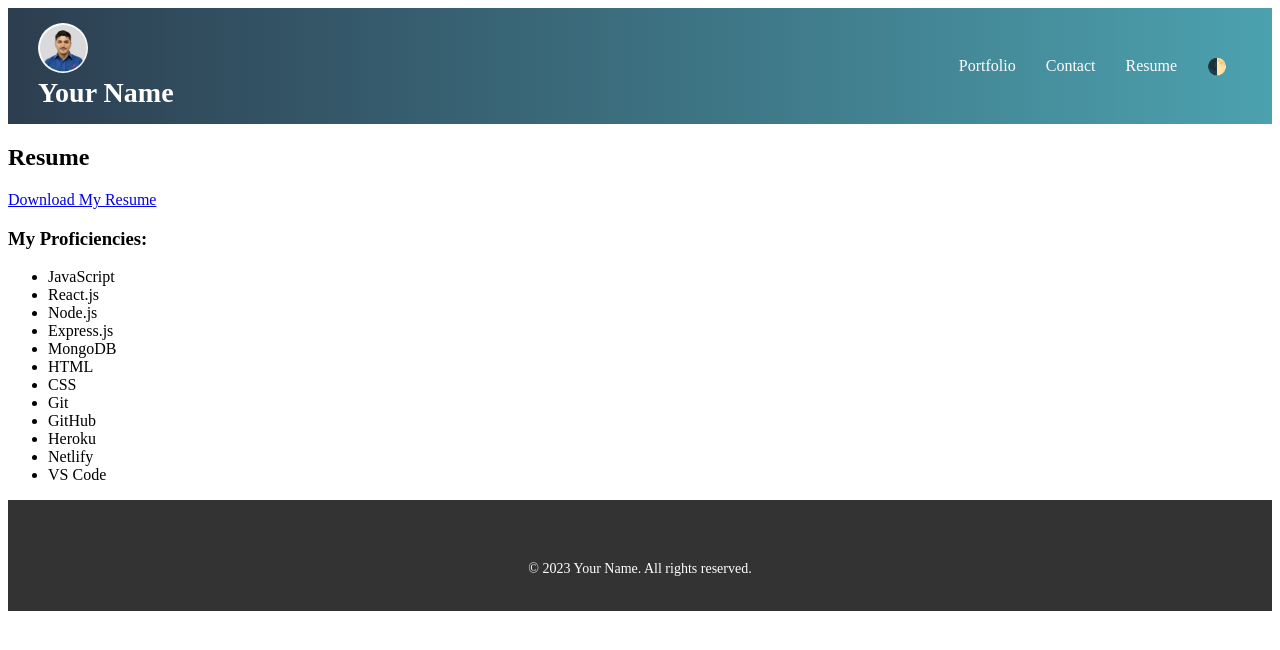
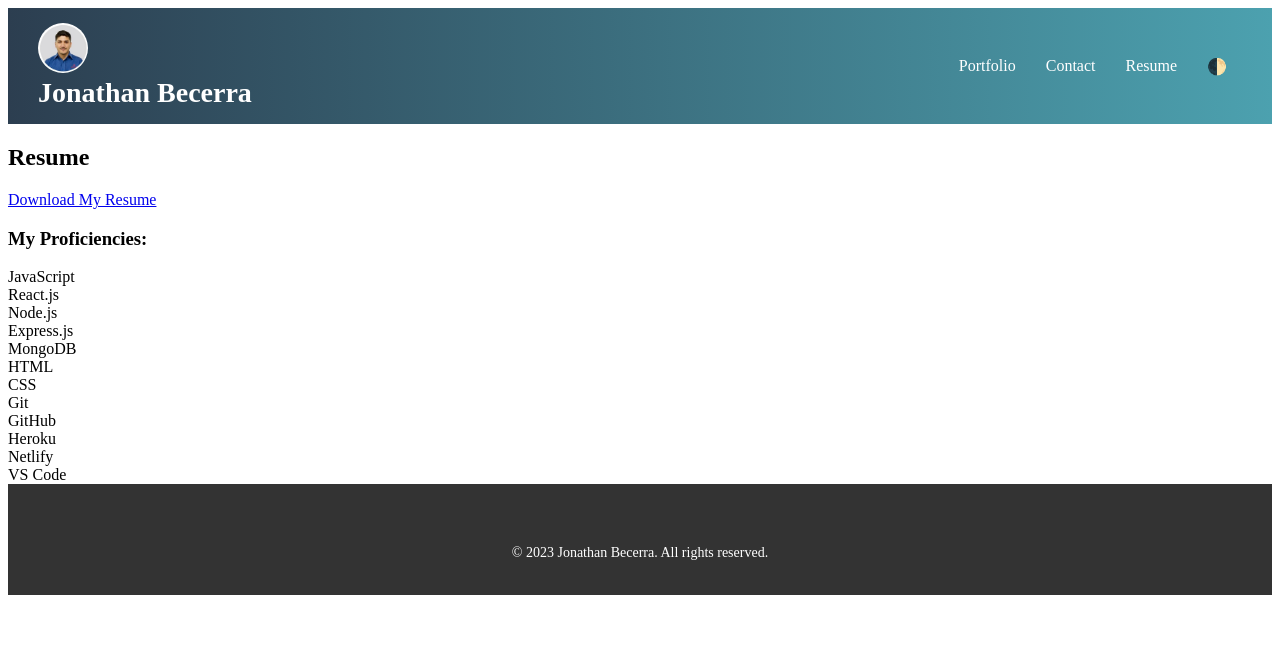
Before and after one commit to jony0418/MyPort, a React (Create React App) app: page / in a window 1280 px wide. Both pictures are taken after a click on the item "Resume". Shown: the top 650 px of the page. Built offline with nearby package versions, Linux system fonts and the light colour scheme.

Commit message:
I added the cv pdf and the images for the portfolio

```diff
--- a/src/components/about/AboutMe.js
+++ b/src/components/about/AboutMe.js
@@ -3,7 +3,7 @@ import '../../styles.css';
 import profileImage from '../../assets/profileImage.png';
 
 const AboutMe = ({ navigateToContact }) => {
-  const skills = ['JavaScript', 'React', 'Node.js', 'CSS', 'HTML']; // Add your skills here
+  const skills = ['JavaScript', 'React', 'Node.js', 'CSS', 'HTML'];
 
   return (
     <section id="about-me-container">
--- a/src/components/footer/Footer.js
+++ b/src/components/footer/Footer.js
@@ -1,5 +1,5 @@
 import React from 'react';
-import '../../styles.css'; // Adjust the path to your CSS file as needed
+import '../../styles.css';
 
 const Footer = () => {
   return (
@@ -14,10 +14,10 @@ const Footer = () => {
         <a href="https://stackoverflow.com/users/youruserid" target="_blank" rel="noreferrer">
           <i className="fab fa-stack-overflow"></i>
         </a>
-        {/* Add other social links as needed */}
+
       </div>
       <p className="footer-text">
-        &copy; {new Date().getFullYear()} Your Name. All rights reserved.
+        &copy; {new Date().getFullYear()} Jonathan Becerra. All rights reserved.
       </p>
     </footer>
   );
--- a/src/components/header/Header.js
+++ b/src/components/header/Header.js
@@ -11,14 +11,14 @@ const Header = ({ setSelectedSection, toggleTheme }) => {
     <header>
       <div id="name-container" onClick={() => handleSectionClick('AboutMe')}>
         <img src={profileImage} alt="Profile" />
-        <h1>Your Name</h1>
+        <h1>Jonathan Becerra</h1>
       </div>
       <nav id="navigation">
         <ul>
           <li onClick={() => handleSectionClick('Portfolio')}>Portfolio</li>
           <li onClick={() => handleSectionClick('Contact')}>Contact</li>
           <li onClick={() => handleSectionClick('Resume')}>Resume</li>
-          <li onClick={toggleTheme}>🌓</li> {/* Theme toggle icon */}
+          <li onClick={toggleTheme}>🌓</li>
         </ul>
       </nav>
     </header>
--- a/src/components/header/Navbar.js
+++ b/src/components/header/Navbar.js
@@ -1,9 +1,8 @@
-// src/components/header/Navbar.js
 import React from 'react';
 
 const Navbar = () => (
   <nav>
-    {/* Navigation links here */}
+
   </nav>
 );
 
--- a/src/components/project/Portfolio.js
+++ b/src/components/project/Portfolio.js
@@ -1,15 +1,15 @@
 import React from 'react';
-import Project from './Project'; // Importing the single Project component
-import '../../styles.css'; // Adjust the path to your CSS file as needed
+import Project from './Project';
+import '../../styles.css';
 
 const Portfolio = () => {
   // Define your projects here
   const projects = [
     {
-      title: 'E-commerce App',
-      image: 'ecommerce.png',
-      deployedLink: 'https://ecommerceapp.com',
-      githubLink: 'https://github.com/yourusername/ecommerce-app',
+      title: 'Human Resources Management System',
+      image: '../../assets/opticrew.jpg',
+      deployedLink: 'https://opticrew-fe0f9781ad3c.herokuapp.com/',
+      githubLink: 'https://github.com/jony0418/OptiCrew',
     },
     // Add more projects
   ];
--- a/src/components/resume/Resume.js
+++ b/src/components/resume/Resume.js
@@ -21,20 +21,20 @@ const Resume = () => {
     <section className="resume">
       <h2 className="resume-title">Resume</h2>
       <a
-        href="./assets/cvjonathanbecerra.pdf"
-        download="CVJonatha Becerra.pdf"
+        href="../../assets/cvjonathanbecerra.pdf"
+        download="cvjonathanbecerra.pdf"
         className="resume-download-link"
       >
         Download My Resume
       </a>
       <h3 className="proficiencies-title">My Proficiencies:</h3>
-      <ul className="proficiencies-list">
+      <div className="proficiencies-list">
         {proficiencies.map((proficiency, index) => (
-          <li key={index} className="proficiency">
+          <div key={index} className="proficiency">
             {proficiency}
-          </li>
+          </div>
         ))}
-      </ul>
+      </div>
     </section>
   );
 };
```
Also changed, not shown: src/components/contact/ContactMe.js (+4 -3 lines), src/assets/opticrew.jpg (added), 1 other file (tests, documents, lock files or other folders).
